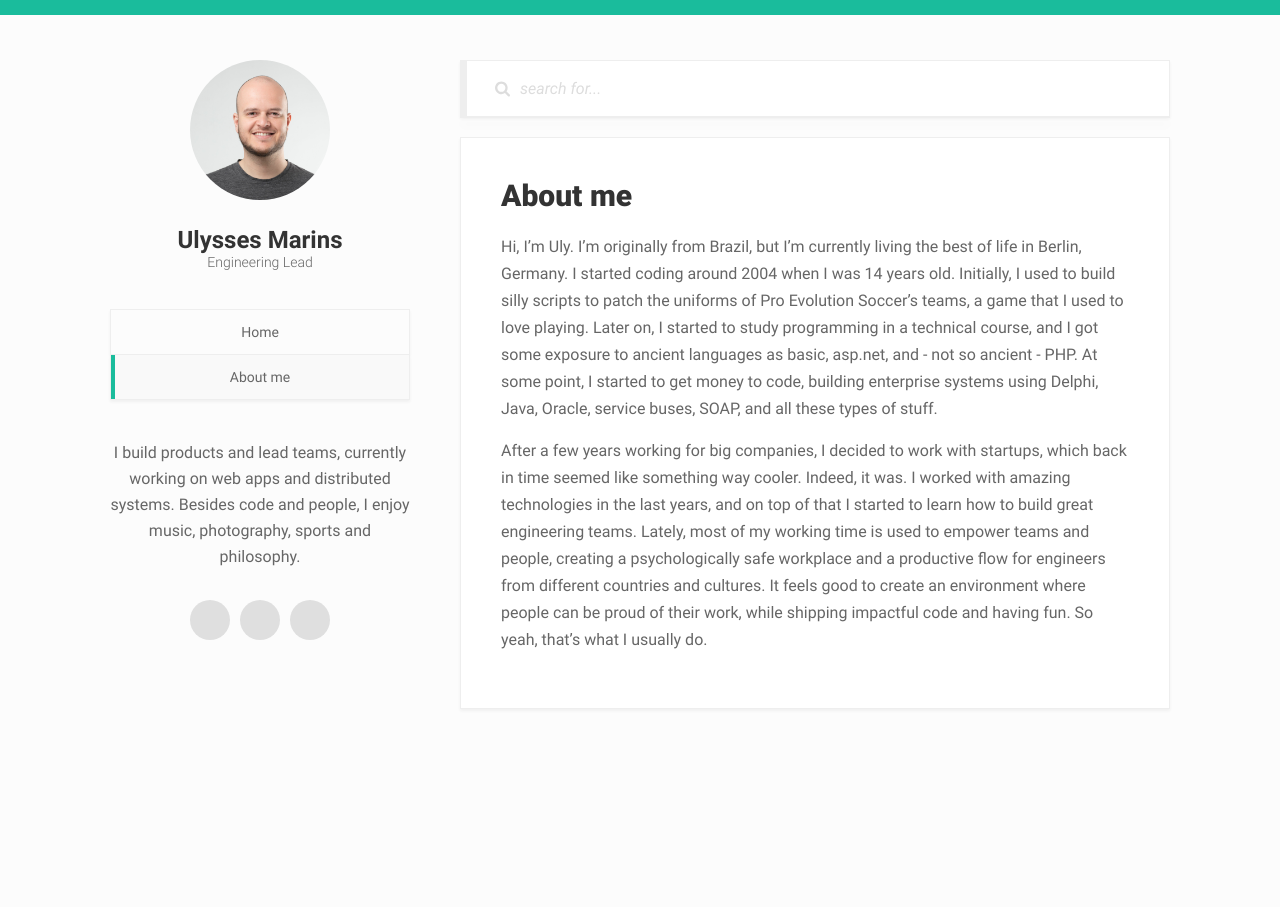
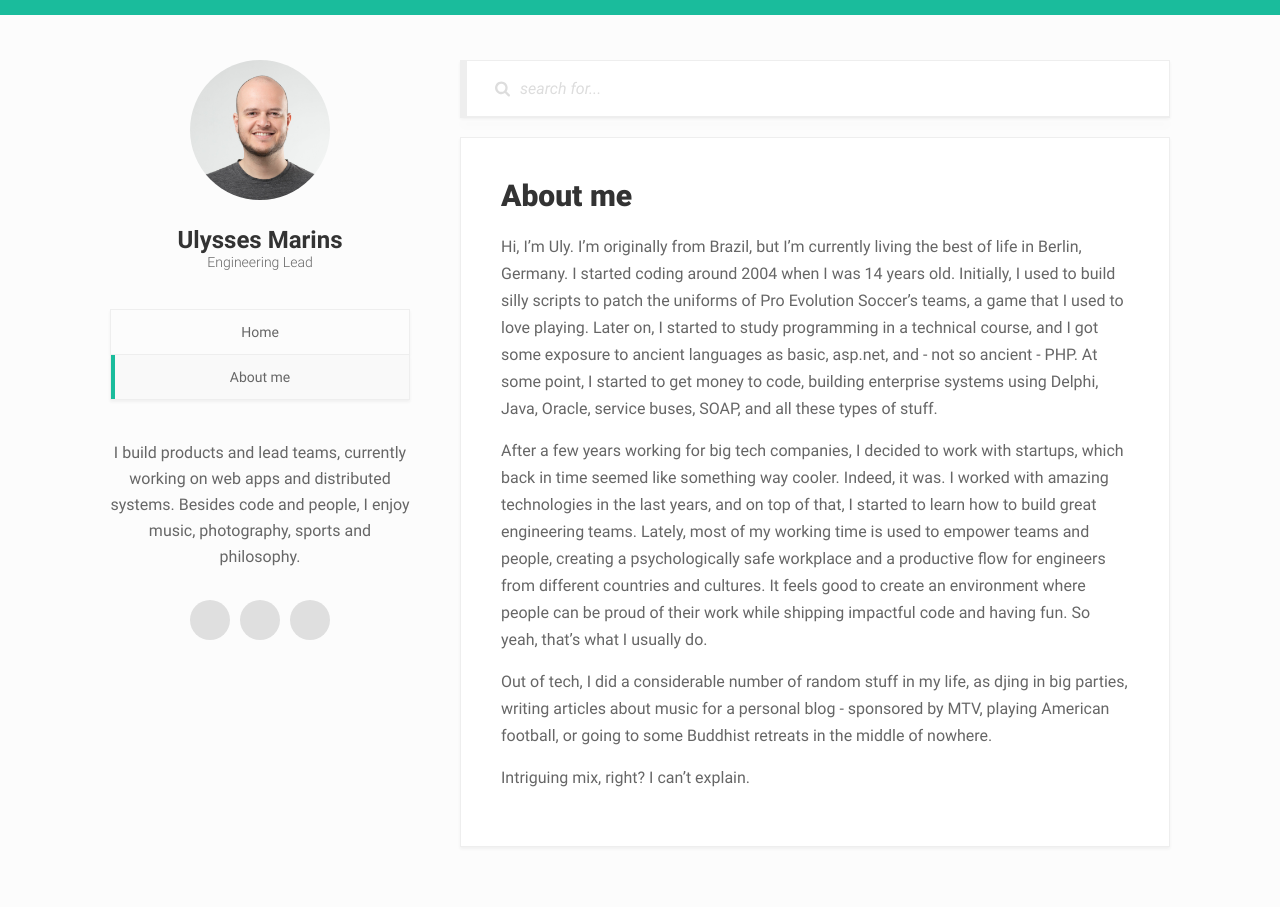
Before and after one commit to ulymarins/ulymarins.github.io, a Jekyll site: the page built from _pages/about/index.md, in a window 1280 px wide. Built offline with Jekyll 4.4.1, drawn with Linux system fonts in a browser that asks for light colours.

Commit message:
editing about me

```diff
--- a/_pages/about/index.md
+++ b/_pages/about/index.md
@@ -6,4 +6,8 @@ permalink: "/about/"
 
 Hi, I'm Uly. I'm originally from Brazil, but I'm currently living the best of life in Berlin, Germany. I started coding around 2004 when I was 14 years old. Initially, I used to build silly scripts to patch the uniforms of Pro Evolution Soccer's teams, a game that I used to love playing. Later on, I started to study programming in a technical course, and I got some exposure to ancient languages as basic, asp.net, and - not so ancient - PHP. At some point, I started to get money to code, building enterprise systems using Delphi, Java, Oracle, service buses, SOAP, and all these types of stuff.
 
-After a few years working for big companies, I decided to work with startups, which back in time seemed like something way cooler. Indeed, it was. I worked with amazing technologies in the last years, and on top of that I started to learn how to build great engineering teams. Lately, most of my working time is used to empower teams and people, creating a psychologically safe workplace and a productive flow for engineers from different countries and cultures. It feels good to create an environment where people can be proud of their work, while shipping impactful code and having fun. So yeah, that's what I usually do.
+After a few years working for big tech companies, I decided to work with startups, which back in time seemed like something way cooler. Indeed, it was. I worked with amazing technologies in the last years, and on top of that, I started to learn how to build great engineering teams. Lately, most of my working time is used to empower teams and people, creating a psychologically safe workplace and a productive flow for engineers from different countries and cultures. It feels good to create an environment where people can be proud of their work while shipping impactful code and having fun. So yeah, that's what I usually do.
+
+Out of tech, I did a considerable number of random stuff in my life, as djing in big parties, writing articles about music for a personal blog - sponsored by MTV, playing American football, or going to some Buddhist retreats in the middle of nowhere.
+
+Intriguing mix, right? I can't explain.
```
